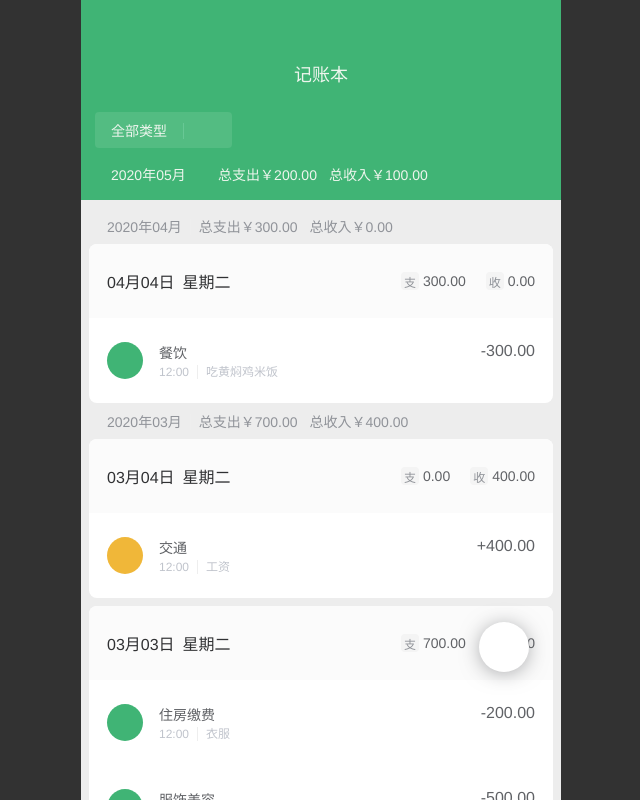
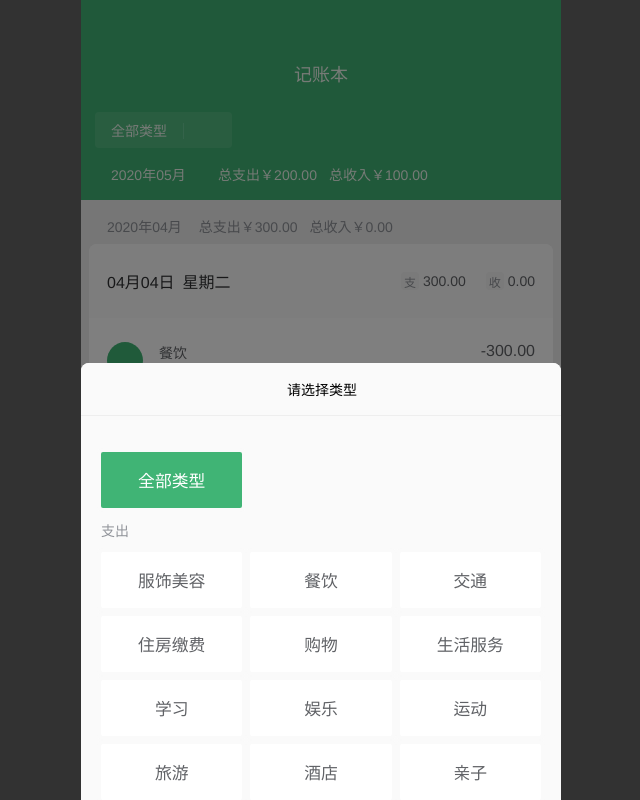
Before and after one commit to haixiangyan/weixin-cash, a React (Create React App) app: page / in a window 1280 px wide. Shown: the whole page, without its empty margins (319-959 px from the left). Built offline with nearby package versions, Linux system fonts and the light colour scheme.

Commit message:
添加过滤器样式

```diff
--- /dev/null
+++ b/src/components/CategoryFilter.tsx
@@ -0,0 +1,103 @@
+import * as React from 'react'
+import Icon from './Icon'
+import styled from 'styled-components'
+import {DEFAULT_EXPENSE_CATEGORIES, DEFAULT_INCOME_CATEGORIES} from '../lib/category'
+
+type TProps = {
+  value: number
+  closeDrawer: () => void
+  submit: () => void
+}
+
+type TCategoryItem = {
+  selected: boolean
+}
+
+const Header = styled.header`
+  display: flex;
+  align-items: center;
+  justify-content: space-between;
+  padding: 16px;
+  border-bottom: 1px solid #eee;
+  font-size: ${props => props.theme.$largeTextSize};
+  background:  #FAFAFA;
+`
+
+const Main = styled.section`
+  max-height: 48vh;
+  padding: 32px 16px;
+  background:  #FAFAFA;
+  overflow-y: auto;
+  .selected {
+    background: ${props => props.theme.$success};
+    color: white;
+  }
+`
+
+const Tag = styled.p`
+  margin: 8px 0 8px 4px;
+  color: ${props => props.theme.$subText};
+`
+
+const FilterSection = styled.section`
+  display: flex;
+  flex-wrap: wrap;
+`
+
+const CategoryItem = styled.div<TCategoryItem>`
+  display: inline-flex;
+  align-items: center;
+  justify-content: center;
+  width: 33.33333%;
+  height: 64px;
+  border: 4px solid #FAFAFA;
+  border-radius: 6px;
+  font-size: 1.2em;
+  font-weight: 300;
+  cursor: pointer;
+  background: ${props => props.selected ? props.theme.$success : 'white'};
+  color: ${props => props.selected ? 'white' : props.theme.$normalText}
+`
+
+const CategoryFilter: React.FC<TProps> = (props) => {
+  const {closeDrawer, value} = props
+
+  return (
+    <div>
+      <Header>
+        <Icon onClick={closeDrawer} name="cancel" size={18}/>
+        <span>请选择类型</span>
+        <Icon name="cancel" color="transparent"/>
+      </Header>
+      <Main>
+        <CategoryItem selected={value === -1}>全部类型</CategoryItem>
+
+        <Tag>支出</Tag>
+        <FilterSection>
+          {
+            DEFAULT_EXPENSE_CATEGORIES.map(c => (
+              <CategoryItem key={c.id}
+                            selected={value === c.id}>
+                {c.name}
+              </CategoryItem>
+            ))
+          }
+        </FilterSection>
+
+        <Tag>收入</Tag>
+        <FilterSection>
+          {
+            DEFAULT_INCOME_CATEGORIES.map(c => (
+              <CategoryItem key={c.id}
+                            selected={value === c.id}>
+                {c.name}
+              </CategoryItem>
+            ))
+          }
+        </FilterSection>
+      </Main>
+    </div>
+  )
+}
+
+export default CategoryFilter
--- a/src/components/Drawer.tsx
+++ b/src/components/Drawer.tsx
@@ -29,6 +29,7 @@ const Main = styled.div<TStyledMain>(() => ({
   zIndex: 5,
   borderRadius: '8px 8px 0 0',
   background: 'white',
+  overflow: 'hidden'
 }))
 
 
--- a/src/pages/Summary.tsx
+++ b/src/pages/Summary.tsx
@@ -11,6 +11,7 @@ import theme from '../theme'
 import Drawer from '../components/Drawer'
 import {useState} from 'react'
 import Money from '../components/Money'
+import CategoryFilter from '../components/CategoryFilter'
 
 const StyledSummary = styled.div`
   height: 100%;
@@ -66,15 +67,17 @@ const RecordList = styled.ul`
 `
 
 const Summary: React.FC = () => {
+  const [categoryFilter, setCategoryFilter] = useState(-1)
+  const [showFilter, toggleFilter] = useState(true)
   const {recordList, fetchData, addRawRecord} = useRecordList()
-  const [showLedgerForm, setShowLedgerForm] = useState(false)
+  const [showMoney, toggleMoney] = useState(false)
 
   const {incomeTotal, expenseTotal} = {incomeTotal: 100, expenseTotal: 200}
   const curtMonth = dayjs().format(MONTH)
 
-  const closeDrawer = () => {
+  const closeMoney = () => {
     fetchData()
-    setShowLedgerForm(false)
+    toggleMoney(false)
   }
 
   const submit = (newRawRecord: TRawRecord) => {
@@ -87,7 +90,7 @@ const Summary: React.FC = () => {
         <p className="title">记账本</p>
 
         <section>
-          <TypeButton>
+          <TypeButton onClick={() => toggleFilter(true)}>
             <span>全部类型</span>
             <Divider color="#68C895"/>
             <Icon color="#edf5ed" name="application"/>
@@ -116,13 +119,19 @@ const Summary: React.FC = () => {
         }
       </RecordList>
 
-      <Sticker onClick={() => setShowLedgerForm(true)}>
+      <Sticker onClick={() => toggleMoney(true)}>
         <Icon name="pen" size={22} color={theme.$success}/>
       </Sticker>
 
-      <Drawer show={showLedgerForm}
-              onClickShadow={closeDrawer}>
-        <Money closeDrawer={closeDrawer} submit={submit}/>
+      {/*过滤 Category*/}
+      <Drawer show={showFilter}
+              onClickShadow={() => toggleFilter(false)}>
+        <CategoryFilter value={categoryFilter} closeDrawer={() => toggleFilter(false)} submit={() => {}}/>
+      </Drawer>
+      {/*记账*/}
+      <Drawer show={showMoney}
+              onClickShadow={closeMoney}>
+        <Money closeDrawer={closeMoney} submit={submit}/>
       </Drawer>
     </StyledSummary>
   )
```
